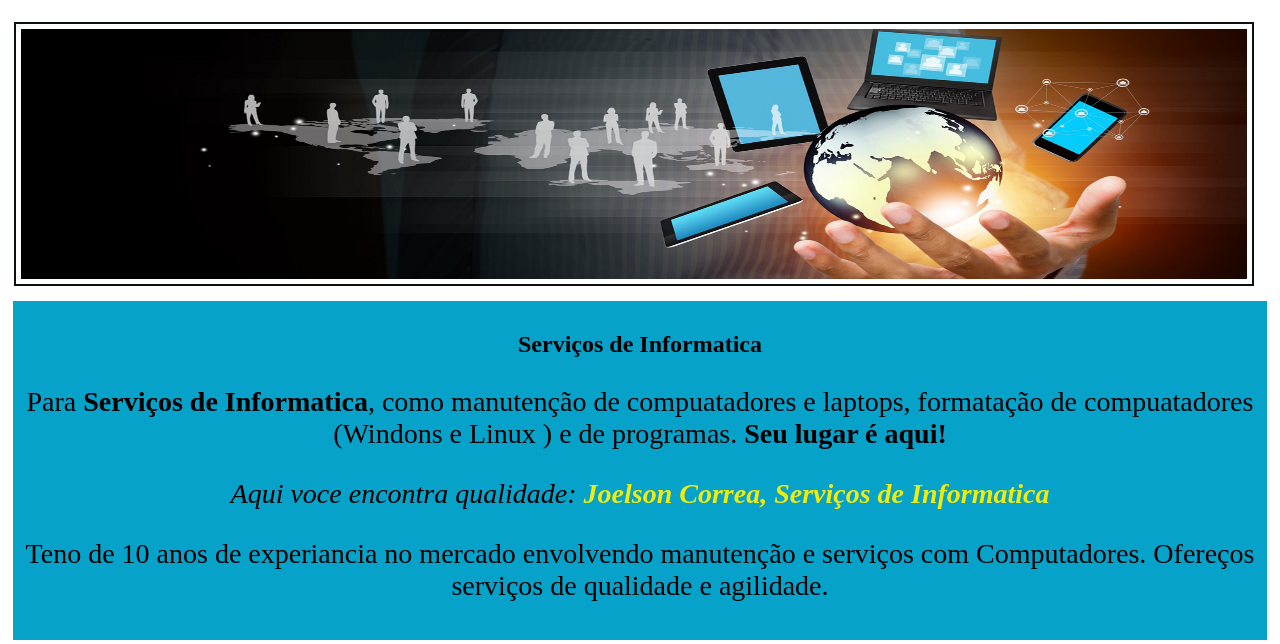
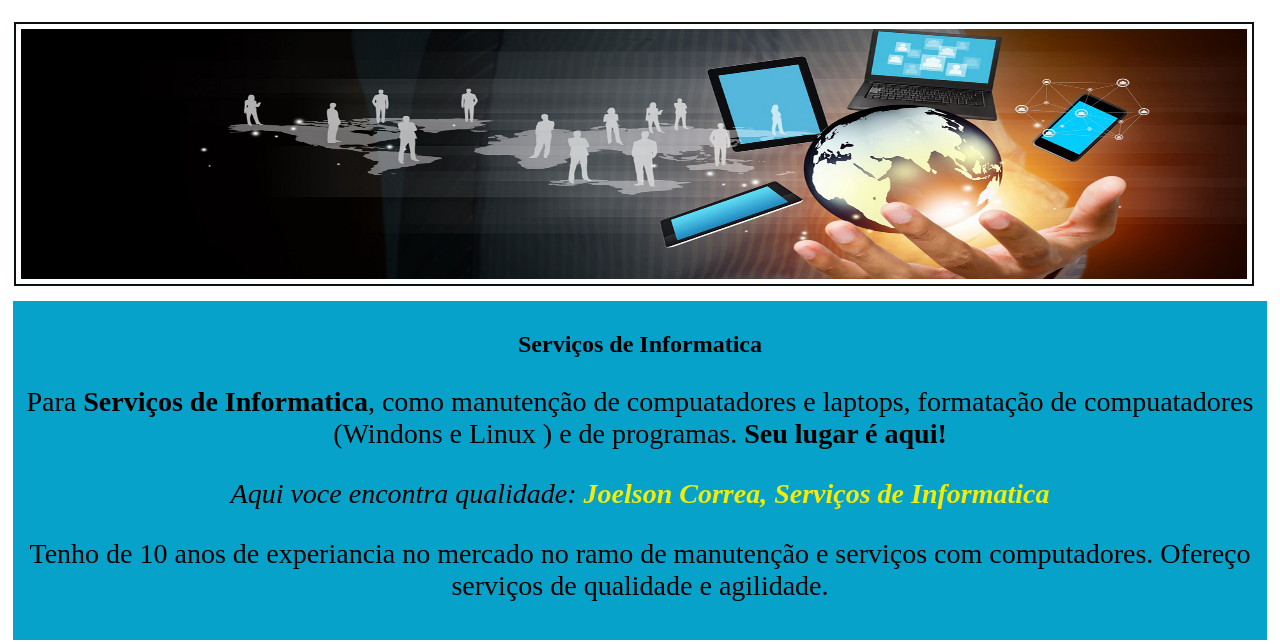
Before and after one commit to Samjc28/portfolio-joelson-informatica, a plain HTML site: page index.html in a window 1280 px wide. Shown: the part 156-800 px from the top of the page. Drawn offline with Linux system fonts and the light colour scheme.

Commit message:
pequenas correção de ortografia

```diff
--- a/index.html
+++ b/index.html
@@ -41,8 +41,8 @@
       </p>
 
       <p>
-        Teno de 10 anos de experiancia no mercado envolvendo manutenção e
-        serviços com Computadores. Ofereços serviços de qualidade e agilidade.
+        Tenho de 10 anos de experiancia no mercado no ramo de manutenção e
+        serviços com computadores. Ofereço serviços de qualidade e agilidade.
       </p>
     </div>
 
```
